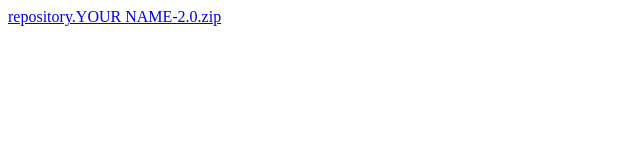
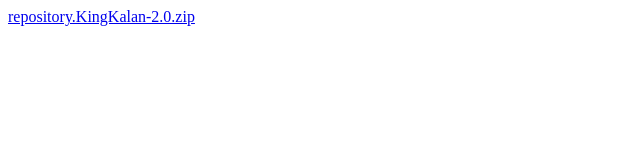
Before and after one commit to KingKalan/repo, a plain HTML site: page index.html in a window 1280 px wide. Shown: the full height of the page, 0-640 px from the left. Drawn offline with Linux system fonts and the light colour scheme.

Commit message:
Update index.html

```diff
--- a/index.html
+++ b/index.html
@@ -1,2 +1,2 @@
-<!DOCTYPE html>
-<a href="repository.YOUR NAME-2.0.zip">repository.YOUR NAME-2.0.zip</a>
+
+<a href="repository.KingKalan-2.0.zip">repository.KingKalan-2.0.zip</a>
```
